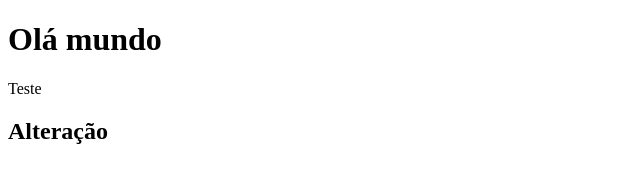
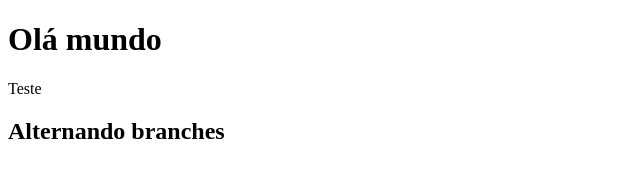
Before and after one commit to geovannialex/curso_git_1, a plain HTML site: page index.html in a window 1280 px wide. Shown: the whole page, without its empty margins (0-640 px from the left). Drawn offline with Linux system fonts and the light colour scheme.

Commit message:
Finalizei a seção de branches do curso, dominando e manipulando branches agora de forma eficiente

```diff
--- a/index.html
+++ b/index.html
@@ -8,6 +8,6 @@
 <body>
     <h1>Olá mundo</h1>
     <p>Teste</p>
-    <h2>Alteração</h2>
+    <h2>Alternando branches</h2>
 </body>
 </html>
```
